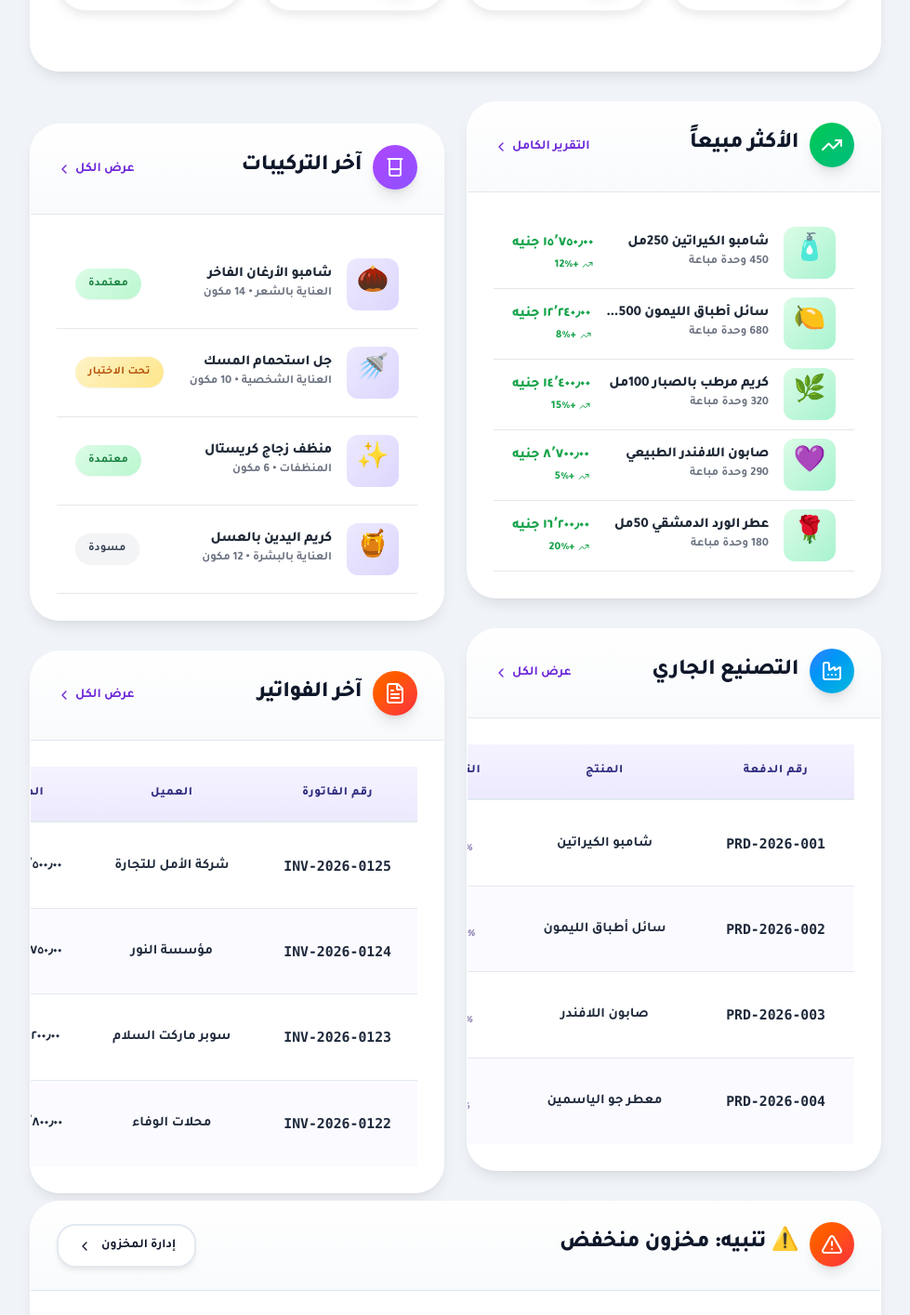
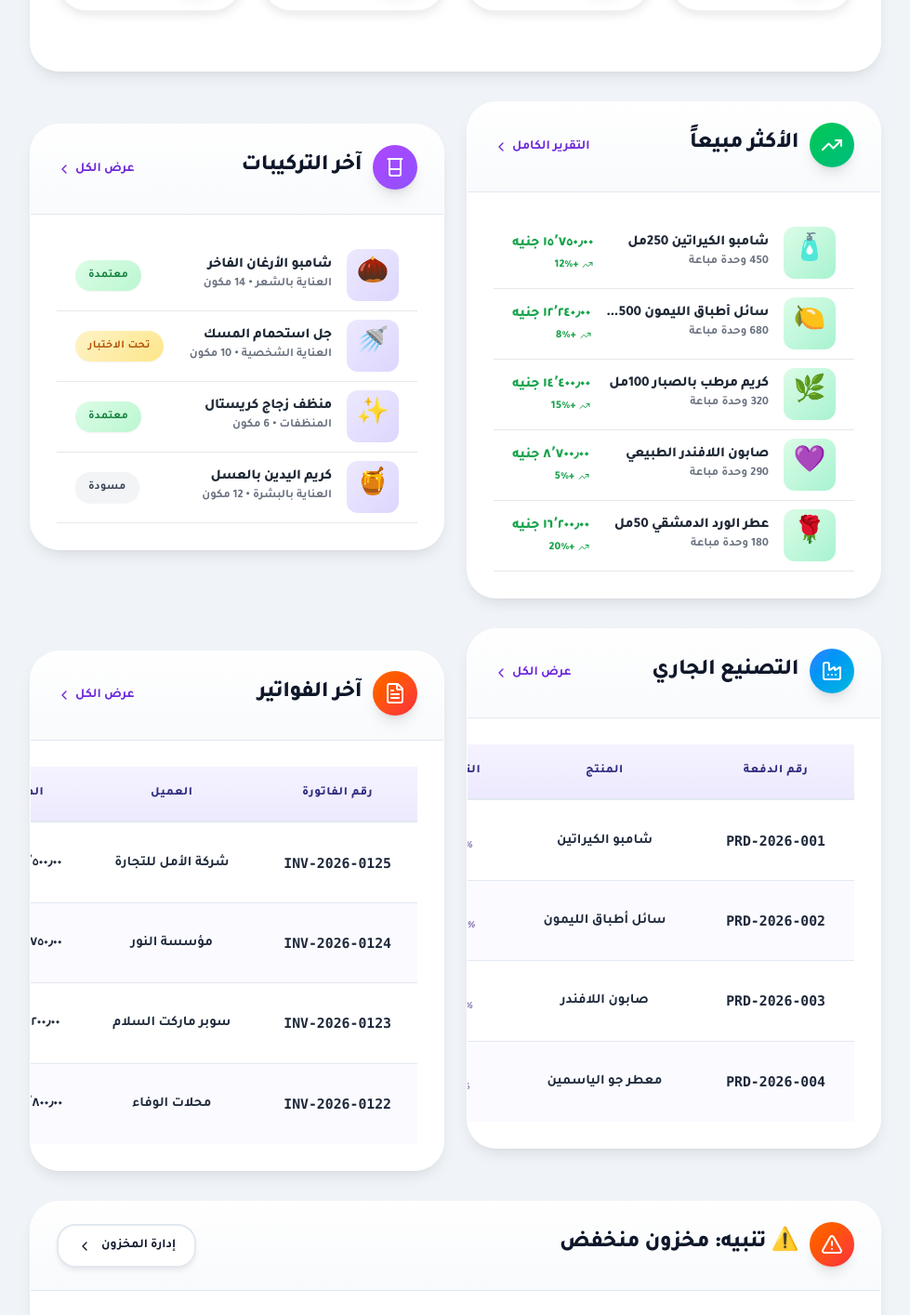
Before and after one commit to fantazia1110-design/BRAVO-new-sestym-, a Next.js app: page / in a window 1280 px wide. Shown: the part 1082-2497 px from the top of the page at 93% size, without its empty margins (0-979 px from the left). Built offline with nearby package versions, Linux system fonts and the light colour scheme.

Commit message:
fix: use flexbox instead of grid for side-by-side cards - flex:1 minWidth:0
Co-authored-by: arena-agent <297053741+arena-agent@users.noreply.github.com>

```diff
--- a/src/app/page.tsx
+++ b/src/app/page.tsx
@@ -306,9 +306,9 @@ export default function DashboardPage() {
       </div>
 
       {/* المنتجات الأكثر مبيعاً والتركيبات */}
-      <div style={{ display: "grid", gridTemplateColumns: "repeat(2, minmax(0, 1fr))", gap: "1.5rem", width: "100%" }}>
+      <div style={{ display: "flex", gap: "1.5rem", width: "100%" }}>
         {/* المنتجات الأكثر مبيعاً */}
-        <div className="card list-card animate-slide-up" style={{ animationDelay: '0.7s', animationFillMode: 'both' }}>
+        <div className="card list-card animate-slide-up" style={{ animationDelay: '0.7s', flex: 1, minWidth: 0, animationFillMode: 'both' }}>
           <div className="card-header flex items-center justify-between">
             <h2 className="text-2xl font-extrabold flex items-center gap-3">
               <span className="w-12 h-12 rounded-xl bg-gradient-to-br from-green-500 to-emerald-500 flex items-center justify-center text-white shadow-lg">
@@ -348,7 +348,7 @@ export default function DashboardPage() {
         </div>
 
         {/* آخر التركيبات */}
-        <div className="card list-card animate-slide-up" style={{ animationDelay: '0.8s', animationFillMode: 'both' }}>
+        <div className="card list-card animate-slide-up" style={{ animationDelay: '0.8s', flex: 1, minWidth: 0, animationFillMode: 'both' }}>
           <div className="card-header flex items-center justify-between">
             <h2 className="text-2xl font-extrabold flex items-center gap-3">
               <span className="w-12 h-12 rounded-xl bg-gradient-to-br from-purple-500 to-violet-500 flex items-center justify-center text-white shadow-lg">
@@ -387,9 +387,9 @@ export default function DashboardPage() {
       </div>
 
       {/* التصنيع والفواتير */}
-      <div style={{ display: "grid", gridTemplateColumns: "repeat(2, minmax(0, 1fr))", gap: "1.5rem", width: "100%" }}>
+      <div style={{ display: "flex", gap: "1.5rem", width: "100%" }}>
         {/* آخر عمليات التصنيع */}
-        <div className="card list-card animate-slide-up" style={{ animationDelay: '0.9s', animationFillMode: 'both' }}>
+        <div className="card list-card animate-slide-up" style={{ animationDelay: '0.9s', flex: 1, minWidth: 0, animationFillMode: 'both' }}>
           <div className="card-header flex items-center justify-between">
             <h2 className="text-2xl font-extrabold flex items-center gap-3">
               <span className="w-12 h-12 rounded-xl bg-gradient-to-br from-blue-500 to-cyan-500 flex items-center justify-center text-white shadow-lg">
@@ -434,7 +434,7 @@ export default function DashboardPage() {
         </div>
 
         {/* آخر الفواتير */}
-        <div className="card list-card animate-slide-up" style={{ animationDelay: '1s', animationFillMode: 'both' }}>
+        <div className="card list-card animate-slide-up" style={{ animationDelay: '1s', flex: 1, minWidth: 0, animationFillMode: 'both' }}>
           <div className="card-header flex items-center justify-between">
             <h2 className="text-2xl font-extrabold flex items-center gap-3">
               <span className="w-12 h-12 rounded-xl bg-gradient-to-br from-orange-500 to-red-500 flex items-center justify-center text-white shadow-lg">
```
